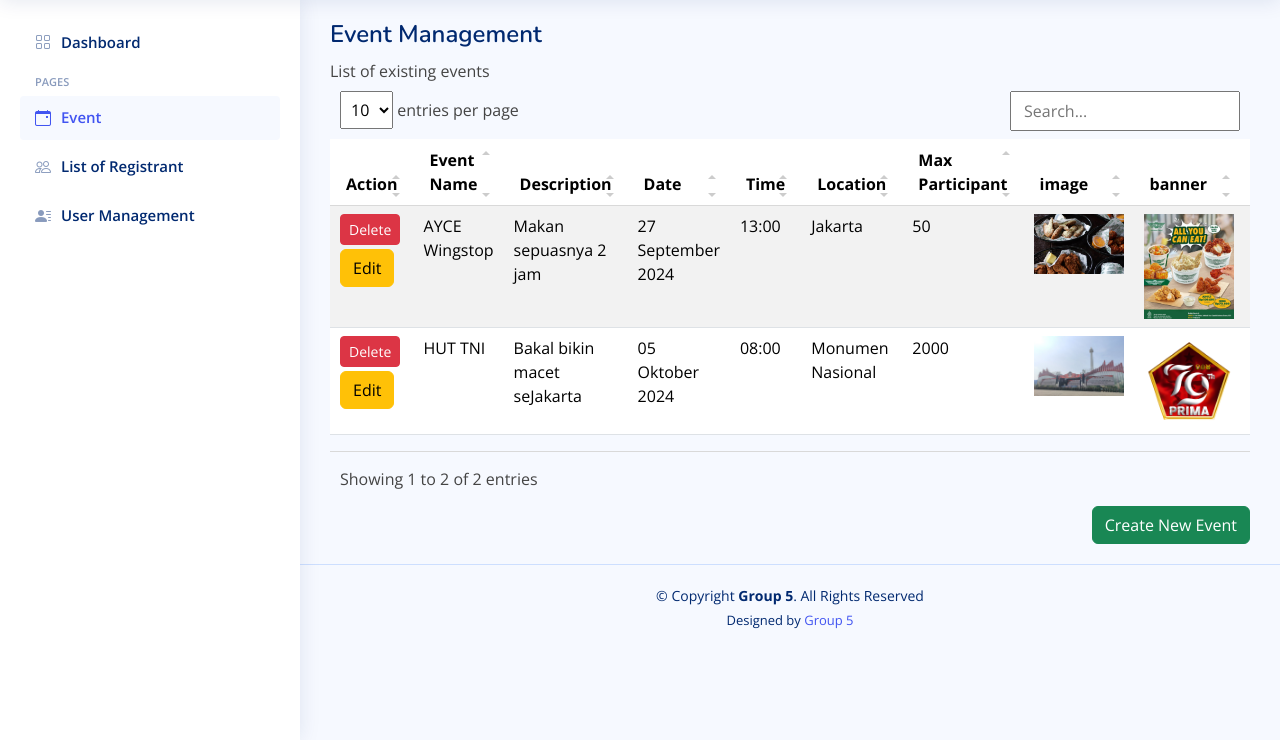
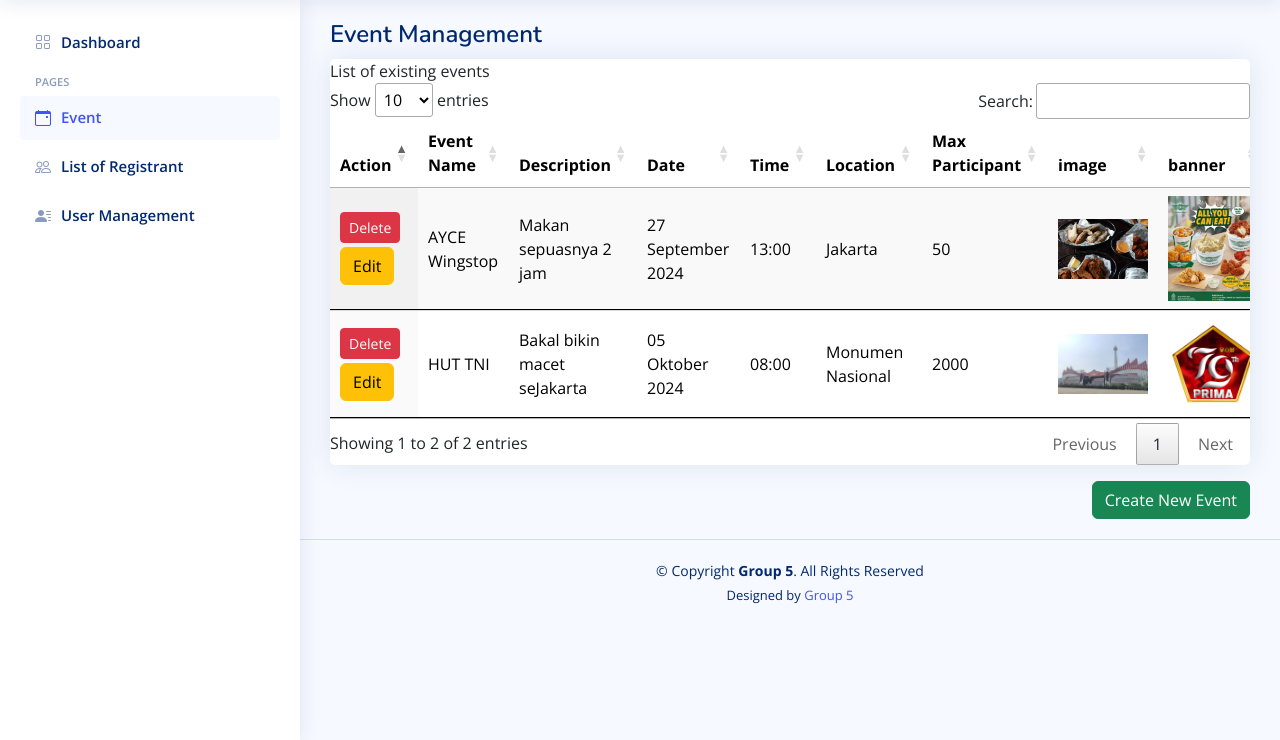
Before and after one commit to MichKyleEl/UTS-Web-Programming-LEC, a PHP site: page /adminevent.php in a window 1280 px wide. Shown: the part 60-800 px from the top of the page. Run offline with PHP 8.4, Linux system fonts and the light colour scheme; a user stored in the database is signed in; data comes from the database, SQL or seed files in the repository; lists and menus that the app fills with data are empty; some libraries are stand-ins or nearby versions.

Commit message:
nambahin tabel buat export csv,dkk

```diff
--- a/adminevent.php
+++ b/adminevent.php
@@ -31,9 +31,10 @@ $tabelevent = query("SELECT * FROM tb_event");
     <?php
     require 'features/pagetitle.php';
     ?>
+    <div class="card mb-3">
         List of existing events
         <div class="table-responsive">
-        <table class="table table-striped table-hover datatable">
+            <table class="table table-striped table-hover display" id="table6">
                 <thead>
                     <tr>
                         <th>Action</th>
@@ -70,6 +71,7 @@ $tabelevent = query("SELECT * FROM tb_event");
                 </tbody>
             </table>
         </div>
+    </div>
 
     <div class="d-flex justify-content-end">
         <a href="createevent.php" class="btn btn-success">Create New Event</a>
```
Lines whose indentation alone changed are shown as unchanged.
